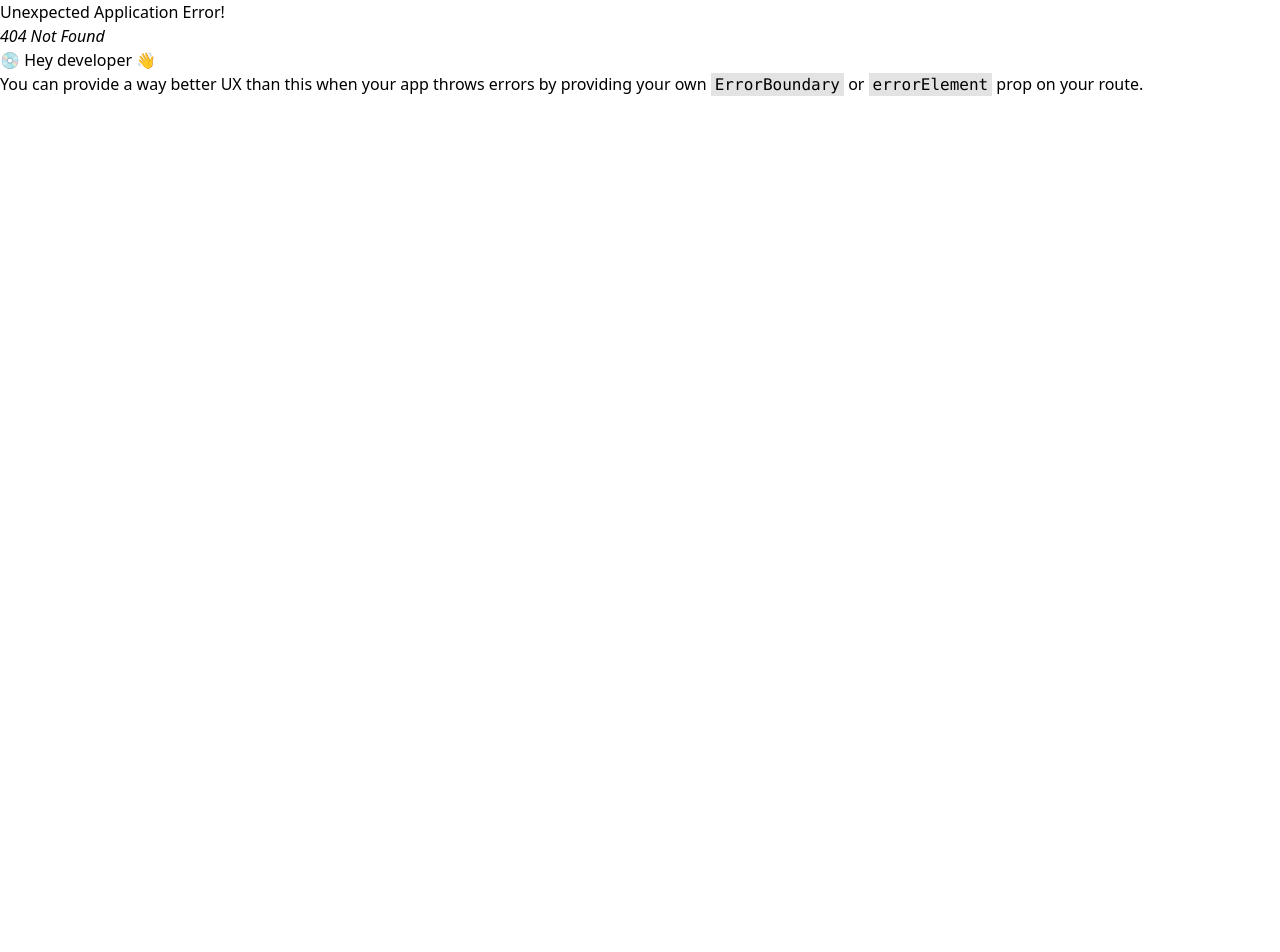
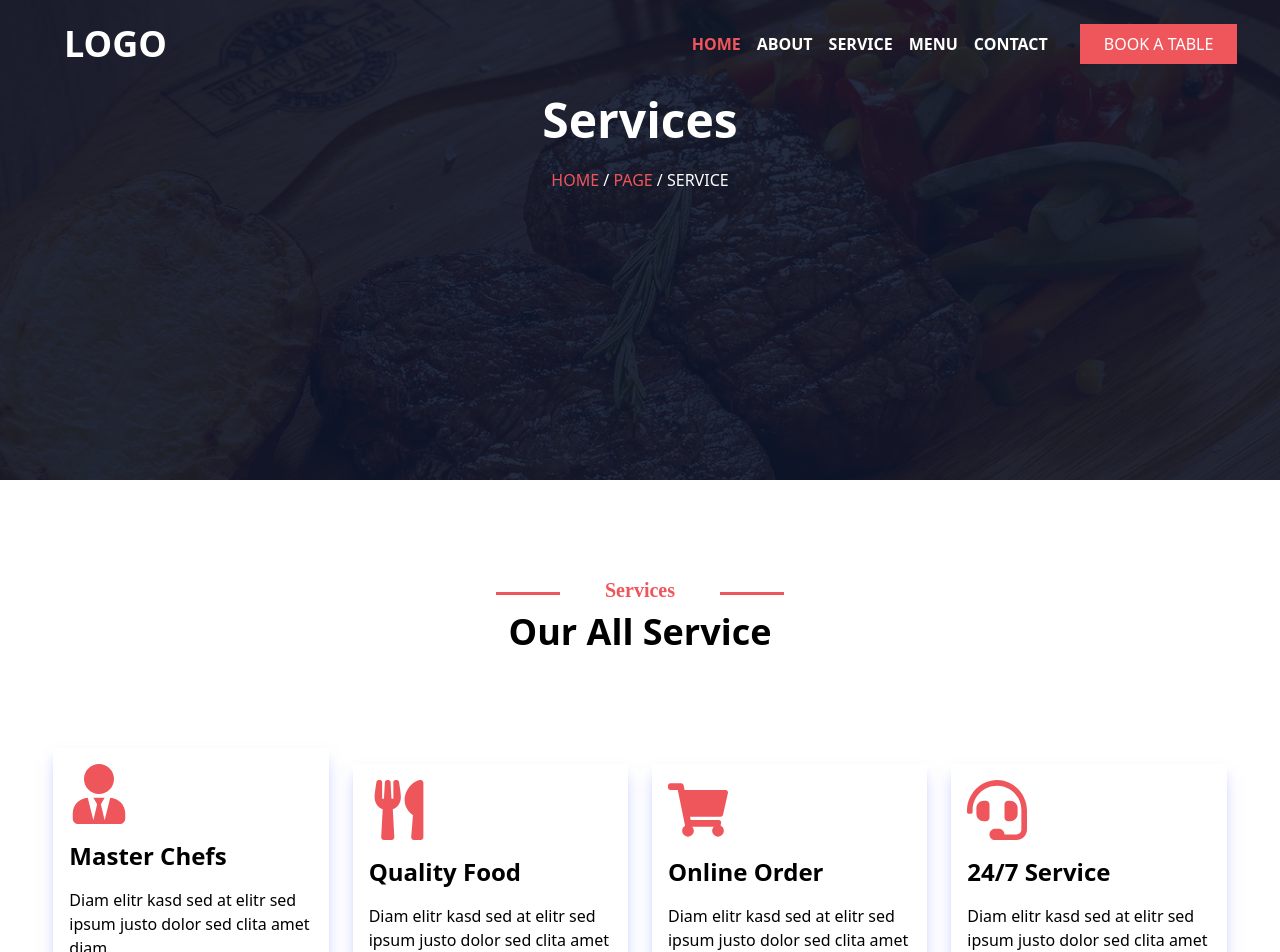
Before and after one commit to 0rakib0/Ziro-Nine-Cafe, a React (Vite) app: page /service in a window 1280 px wide. Before the commit this address had no page. Shown: the top 952 px of the page. Before the commit the page ends 800 px from the top, so only its background shows below. Built offline with nearby package versions, Linux system fonts and the light colour scheme.

Commit message:
complate all page design

```diff
--- /dev/null
+++ b/src/Pagase/AboutUs/AboutUs.jsx
@@ -0,0 +1,17 @@
+import MiniBanner from "../../SharePage/MiniBanner/MiniBanner"
+import About from "../HomePages/About/About"
+import Shepf from "../HomePages/Shepf/Shepf"
+
+const AboutUs = () =>{
+    return (
+        <div>
+           <MiniBanner title='About Us' page='ABOUT'></MiniBanner>
+
+           <About></About>
+
+           <Shepf></Shepf>
+        </div>
+    )
+}
+
+export default AboutUs
--- /dev/null
+++ b/src/Pagase/ContactPage/ContactUs.jsx
@@ -0,0 +1,17 @@
+import MiniBanner from "../../SharePage/MiniBanner/MiniBanner"
+import SectionTitle from "../../SharePage/SectionTitle/SectionTitle"
+import BookingTable from "../HomePages/BookingTable/BookingTbale"
+
+const ContactUs = () => {
+    return (
+        <div>
+            <MiniBanner title='Contact Us' page='Contact'></MiniBanner>
+            <div className="mt-24">
+                <SectionTitle title='Contact For Booking a Table' hero='Contact'></SectionTitle>
+                <BookingTable></BookingTable>
+            </div>
+        </div>
+    )
+}
+
+export default ContactUs
--- /dev/null
+++ b/src/Pagase/HomePages/AllMenu/AllMenu.jsx
@@ -0,0 +1,35 @@
+import { useEffect, useState } from "react"
+import MiniBanner from "../../../SharePage/MiniBanner/MiniBanner"
+
+import itemss from '../../../../public/items.json'
+import ItemCard from "../../../SharePage/ItemCard/ItemCard"
+import FoodMenuSection from "../../../SharePage/FoodMenuSection/FoodMenuSection"
+
+const AllMenu = () => {
+
+    const [items, setItem] = useState([])
+
+    const handleFetching = (category) => {
+        const filterData = itemss.filter(item => item.category === category)
+        setItem(filterData)
+    }
+
+
+    useEffect(() =>{
+        handleFetching('Breakfast')
+    },[])
+
+
+    return (
+        <div>
+            <MiniBanner title='Food Menu' page='Menu'></MiniBanner>
+            <FoodMenuSection fun={handleFetching}></FoodMenuSection>
+            <div className="grid md:grid-cols-2 lg:grid-cols-3 grid-cols-1 gap-16 w-11/12 mx-auto">
+                {
+                    items.slice(0, 6).map(item => <ItemCard key={item._id} item={item}></ItemCard>)
+                }
+            </div>
+        </div>
+    )
+}
+export default AllMenu
--- a/src/Pagase/HomePages/FooMenu/FoodMenu.jsx
+++ b/src/Pagase/HomePages/FooMenu/FoodMenu.jsx
@@ -12,11 +12,13 @@ const FoodMenu = () =>{
         console.log(category)
         fetch('items.json')
         .then(res => res.json())
-        .then(data =>{
+        .then(data => {
             const filterData = data.filter(item => item.category === category )
             setItems(filterData)
         })
     }
+
+    console.log(items)
 
     useEffect(() =>{
         handleFetching('Breakfast')
--- /dev/null
+++ b/src/Pagase/Service/Service.jsx
@@ -0,0 +1,42 @@
+import { FaHeadset } from "react-icons/fa"
+import MiniBanner from "../../SharePage/MiniBanner/MiniBanner"
+import Service from "../HomePages/Service/Service"
+import SectionTitle from "../../SharePage/SectionTitle/SectionTitle"
+
+const Services = () => {
+    return (
+        <div>
+            <MiniBanner title='Services' page='SERVICE'></MiniBanner>
+            <div className="md:mt-24 mt-16">
+                <SectionTitle title='Our All Service' hero='Services'></SectionTitle>
+
+            </div>
+            <Service></Service>
+            <div className="w-11/12 mx-auto mt-6  grid md:grid-cols-4 gap-6 space-y-4">
+                <div className="shadow-lg md:shadow-indigo-300/70 p-4">
+                    <FaHeadset className="text-6xl text-secondarycolor" />
+                    <h4 className="text-2xl font-semibold my-4">24/7 Service</h4>
+                    <p>Diam elitr kasd sed at elitr sed ipsum justo dolor sed clita amet diam</p>
+                </div>
+                <div className="shadow-lg md:shadow-indigo-300/70 p-4">
+                    <FaHeadset className="text-6xl text-secondarycolor" />
+                    <h4 className="text-2xl font-semibold my-4">24/7 Service</h4>
+                    <p>Diam elitr kasd sed at elitr sed ipsum justo dolor sed clita amet diam</p>
+                </div>
+                <div className="shadow-lg md:shadow-indigo-300/70 p-4">
+                    <FaHeadset className="text-6xl text-secondarycolor" />
+                    <h4 className="text-2xl font-semibold my-4">24/7 Service</h4>
+                    <p>Diam elitr kasd sed at elitr sed ipsum justo dolor sed clita amet diam</p>
+                </div>
+                <div className="shadow-lg md:shadow-indigo-300/70 p-4">
+                    <FaHeadset className="text-6xl text-secondarycolor" />
+                    <h4 className="text-2xl font-semibold my-4">24/7 Service</h4>
+                    <p>Diam elitr kasd sed at elitr sed ipsum justo dolor sed clita amet diam</p>
+                </div>
+            </div>
+        </div>
+    )
+}
+
+
+export default Services
--- /dev/null
+++ b/src/SharePage/MiniBanner/MiniBanner.jsx
@@ -0,0 +1,19 @@
+import { Link } from "react-router-dom"
+
+const MiniBanner = ({title, page}) =>{
+    return (
+        <div className="banner-bg md:h-[60vh]">
+            <div className='flex flex-col items-center z-10 mx-4 pt-24 pb-12'>
+                <div className='md:w-5/12 text-center flex flex-col z-10'>
+                    <h2 className='text-white text-center text-3xl lg:text-5xl font-bold'>{title}</h2>
+                    <p className='text-white my-4 md:my-6'><Link to='/' className="text-secondarycolor"> HOME </Link>/ <span className="text-secondarycolor">PAGE</span> / {page}</p>
+                </div>
+            </div>
+            <div className='overly'>
+
+            </div>
+        </div>
+    )
+}
+
+export default MiniBanner
--- a/src/SharePage/NavBar/NavBar.jsx
+++ b/src/SharePage/NavBar/NavBar.jsx
@@ -3,11 +3,11 @@ import { NavLink } from "react-router-dom"
 const NavBar = () => {
 
     const NavItems = <>
-        <li className="text-secondarycolor"><NavLink>HOME</NavLink></li>
-        <li className="hover:text-secondarycolor duration-200"><NavLink>ABOUT</NavLink></li>
-        <li className="hover:text-secondarycolor duration-200"><NavLink>SERVICE</NavLink></li>
-        <li className="hover:text-secondarycolor duration-200"><NavLink>MENU</NavLink></li>
-        <li className="hover:text-secondarycolor duration-200"><NavLink>CONTACT</NavLink></li>
+        <li className="text-secondarycolor"><NavLink to='/'>HOME</NavLink></li>
+        <li className="hover:text-secondarycolor duration-200"><NavLink to='/about-us/'>ABOUT</NavLink></li>
+        <li className="hover:text-secondarycolor duration-200"><NavLink to='/service/'>SERVICE</NavLink></li>
+        <li className="hover:text-secondarycolor duration-200"><NavLink to='/menu/'>MENU</NavLink></li>
+        <li className="hover:text-secondarycolor duration-200"><NavLink to='/contact/'>CONTACT</NavLink></li>
     </>
 
     return (
```
Also changed, not shown: src/Routs/Routs.jsx (+20 -0 lines).
